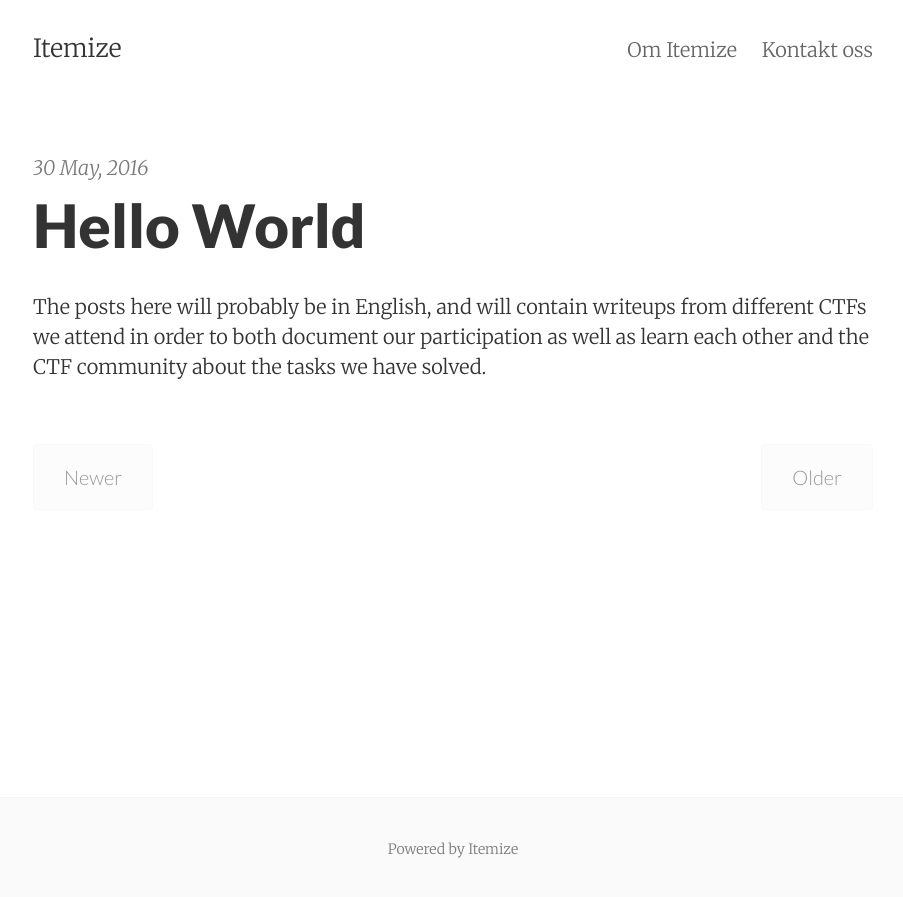
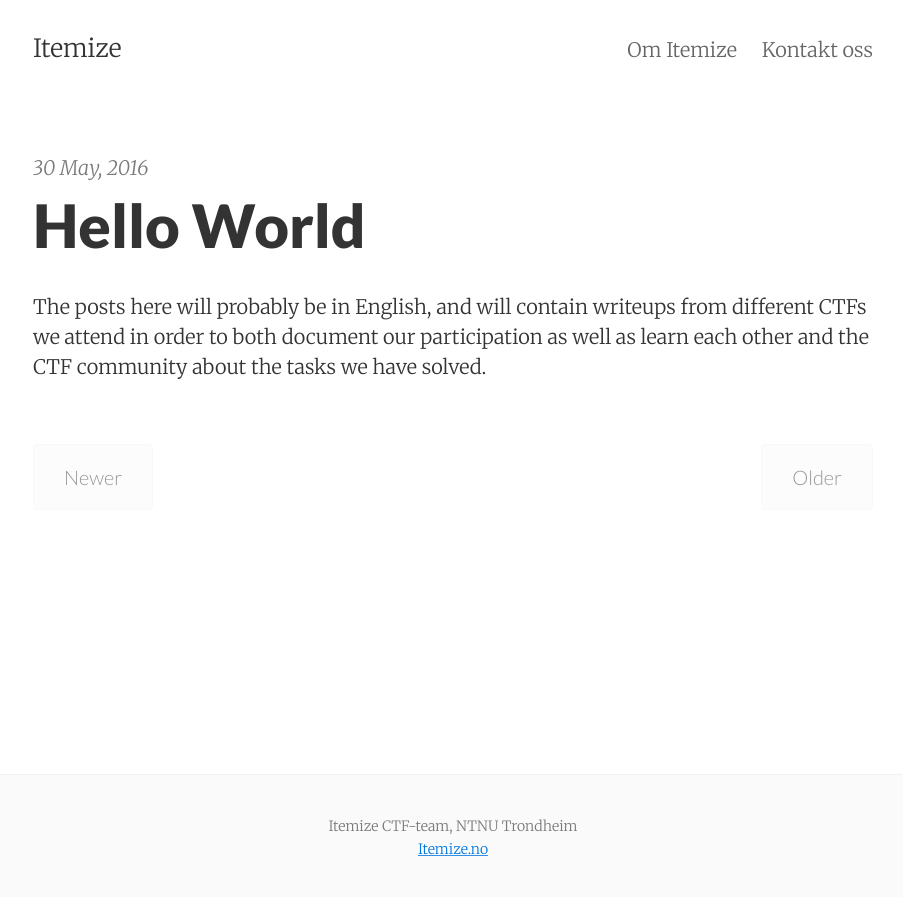
Before and after one commit to ItemizeNTNU/ItemizeNTNU.github.io, a Jekyll site: the page built from index.html, in a window 1280 px wide. Shown: the top 897 px of the page, without its empty margins (187-1090 px from the left). Built offline with Jekyll 4.4.1, drawn with Linux system fonts in a browser that asks for light colours; the list of posts is cut into pages by our own code.

Commit message:
Update footer.html

```diff
--- a/_includes/footer.html
+++ b/_includes/footer.html
@@ -1,7 +1,8 @@
 <footer class="center">
   <div class="measure">
     <small>
-      Powered by Itemize
+      Itemize CTF-team, NTNU Trondheim<br>
+      <a href="http://itemize.no">Itemize.no</a>
   </small>
 </footer>
 {% if site.enable_anchorjs %}<!-- AnchorJS -->
```
